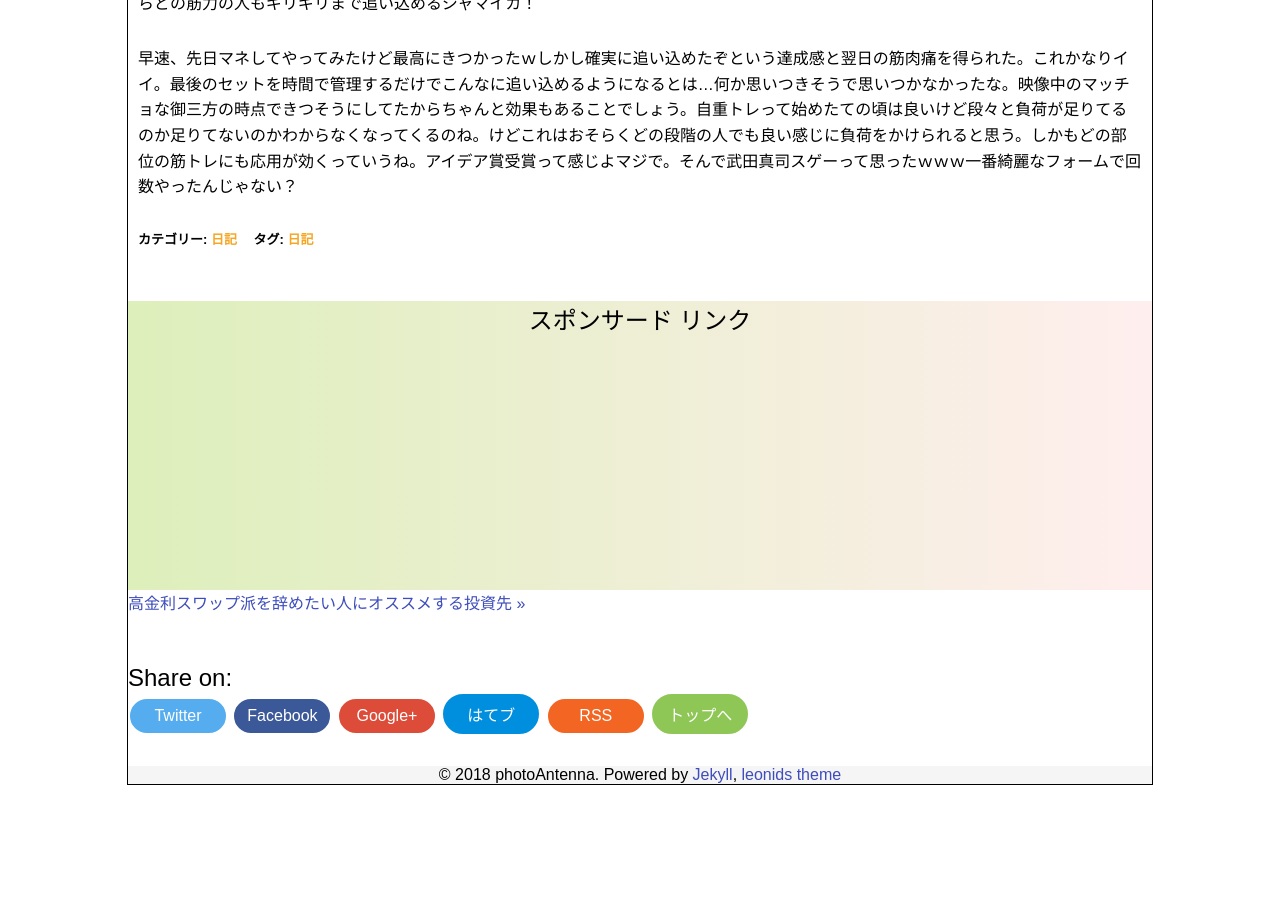
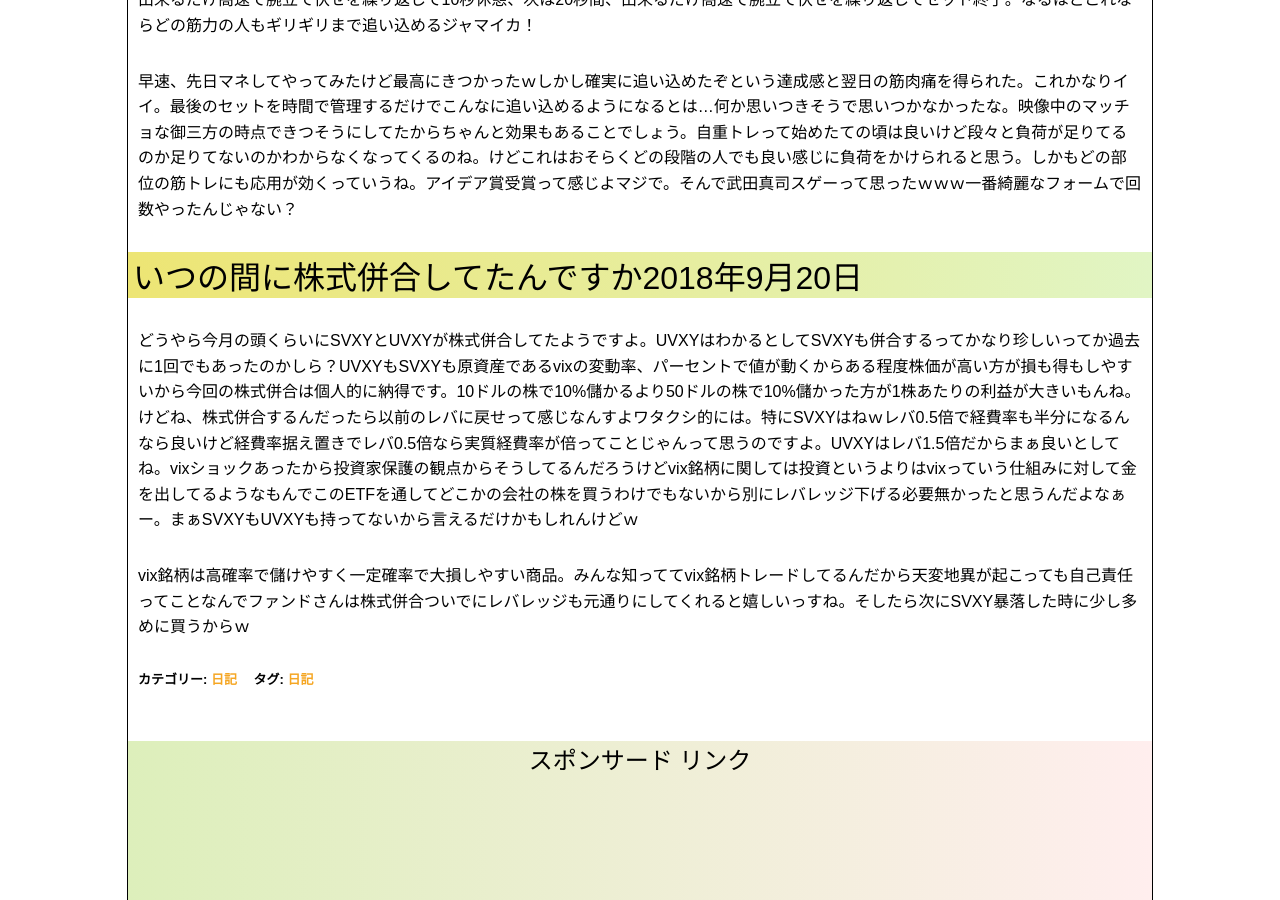
Before and after one commit to photoantenna/photoantenna.github.io, a Jekyll site: the page built from _posts/2018-09-13-diary.md, in a window 1280 px wide and 900 px high, scrolled down 2050 px. Built offline with Jekyll 4.4.1, drawn with Linux system fonts in a browser that asks for light colours; before the commit the page ends 2843 px from its top, so only the background shows below that; some of the changed text lies outside the part shown.

Commit message:
日記更新

```diff
--- a/_posts/2018-09-13-diary.md
+++ b/_posts/2018-09-13-diary.md
@@ -2,12 +2,12 @@
 layout: post
 title: "エターナルフォース残暑な頃の日記"
 permalink: diary12
-excerpt: "updated2018-09-18,日常のことや出来事に対する自分の反応を文章化していこうのコーナーです。特にテーマも設けずにつらつらと書いていくとっても楽しいコーナーです。見る人にとって楽しいコーナーかどうかは定かではありませんよー"
+excerpt: "updated2018-09-20,日常のことや出来事に対する自分の反応を文章化していこうのコーナーです。特にテーマも設けずにつらつらと書いていくとっても楽しいコーナーです。見る人にとって楽しいコーナーかどうかは定かではありませんよー"
 categories: "日記"
 tags: "日記"
-keywords: "北海道, 震災, VIX, 米国VI, みんなで筋肉体操"
+keywords: "北海道, 震災, VIX, 米国VI, みんなで筋肉体操, SVXY, UVXY"
 mokuji: true
-update: 2018-09-18
+update: 2018-09-20
 image:
   feature: diary.jpg
 ---
@@ -31,3 +31,9 @@ image:
 最近までバズってたっぽい某放送局のｙｏｕｔｕｂｅ動画「みんなで筋肉体操」を見てみた。腕立て伏せの回のやつ。非常に淡々とした映像がシュールさを醸しているが割とってかかなり大きな収穫になった。最初は普通の腕立て伏せの紹介。とりあえず15回やったらあと5回ひざ立ちの腕立て伏せをする。まぁここは個人の筋力に合わせて回数を調整すればいいでしょう。フォームを意識してゆっくり身体を床に落とす等、ホントに基本中の基本を学べましたですよ。んで収穫はその後の1セット。回数ではなく秒数で負荷をかける方法だった。30秒間、出来るだけ高速で腕立て伏せを繰り返して10秒休憩、次は20秒間、出来るだけ高速で腕立て伏せを繰り返してセット終了。なるほどこれならどの筋力の人もギリギリまで追い込めるジャマイカ！
 
 早速、先日マネしてやってみたけど最高にきつかったｗしかし確実に追い込めたぞという達成感と翌日の筋肉痛を得られた。これかなりイイ。最後のセットを時間で管理するだけでこんなに追い込めるようになるとは…何か思いつきそうで思いつかなかったな。映像中のマッチョな御三方の時点できつそうにしてたからちゃんと効果もあることでしょう。自重トレって始めたての頃は良いけど段々と負荷が足りてるのか足りてないのかわからなくなってくるのね。けどこれはおそらくどの段階の人でも良い感じに負荷をかけられると思う。しかもどの部位の筋トレにも応用が効くっていうね。アイデア賞受賞って感じよマジで。そんで武田真司スゲーって思ったｗｗｗ一番綺麗なフォームで回数やったんじゃない？
+
+### いつの間に株式併合してたんですか2018年9月20日
+
+どうやら今月の頭くらいにSVXYとUVXYが株式併合してたようですよ。UVXYはわかるとしてSVXYも併合するってかなり珍しいってか過去に1回でもあったのかしら？UVXYもSVXYも原資産であるvixの変動率、パーセントで値が動くからある程度株価が高い方が損も得もしやすいから今回の株式併合は個人的に納得です。10ドルの株で10%儲かるより50ドルの株で10%儲かった方が1株あたりの利益が大きいもんね。けどね、株式併合するんだったら以前のレバに戻せって感じなんすよワタクシ的には。特にSVXYはねｗレバ0.5倍で経費率も半分になるんなら良いけど経費率据え置きでレバ0.5倍なら実質経費率が倍ってことじゃんって思うのですよ。UVXYはレバ1.5倍だからまぁ良いとしてね。vixショックあったから投資家保護の観点からそうしてるんだろうけどvix銘柄に関しては投資というよりはvixっていう仕組みに対して金を出してるようなもんでこのETFを通してどこかの会社の株を買うわけでもないから別にレバレッジ下げる必要無かったと思うんだよなぁー。まぁSVXYもUVXYも持ってないから言えるだけかもしれんけどｗ
+
+vix銘柄は高確率で儲けやすく一定確率で大損しやすい商品。みんな知っててvix銘柄トレードしてるんだから天変地異が起こっても自己責任ってことなんでファンドさんは株式併合ついでにレバレッジも元通りにしてくれると嬉しいっすね。そしたら次にSVXY暴落した時に少し多めに買うからｗ
```
